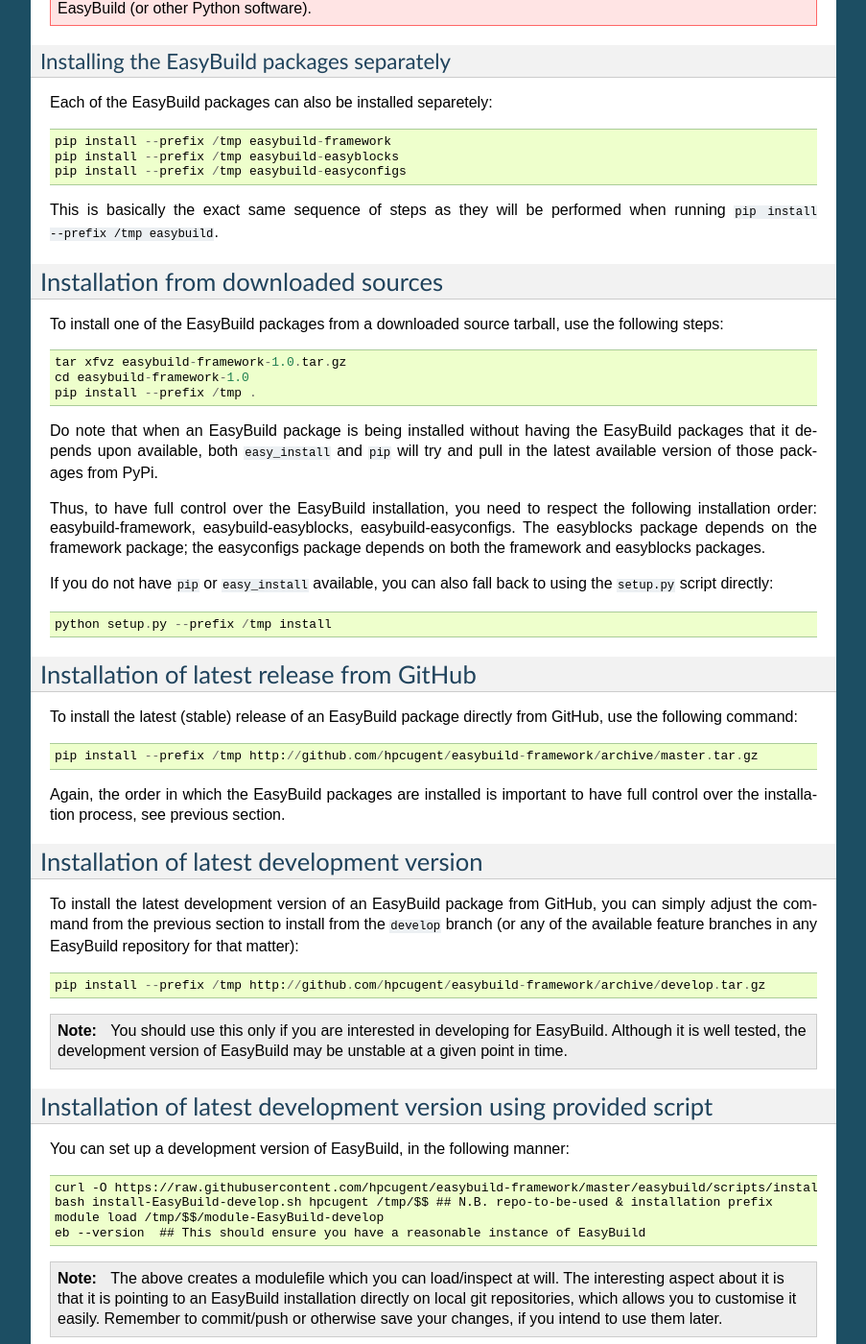
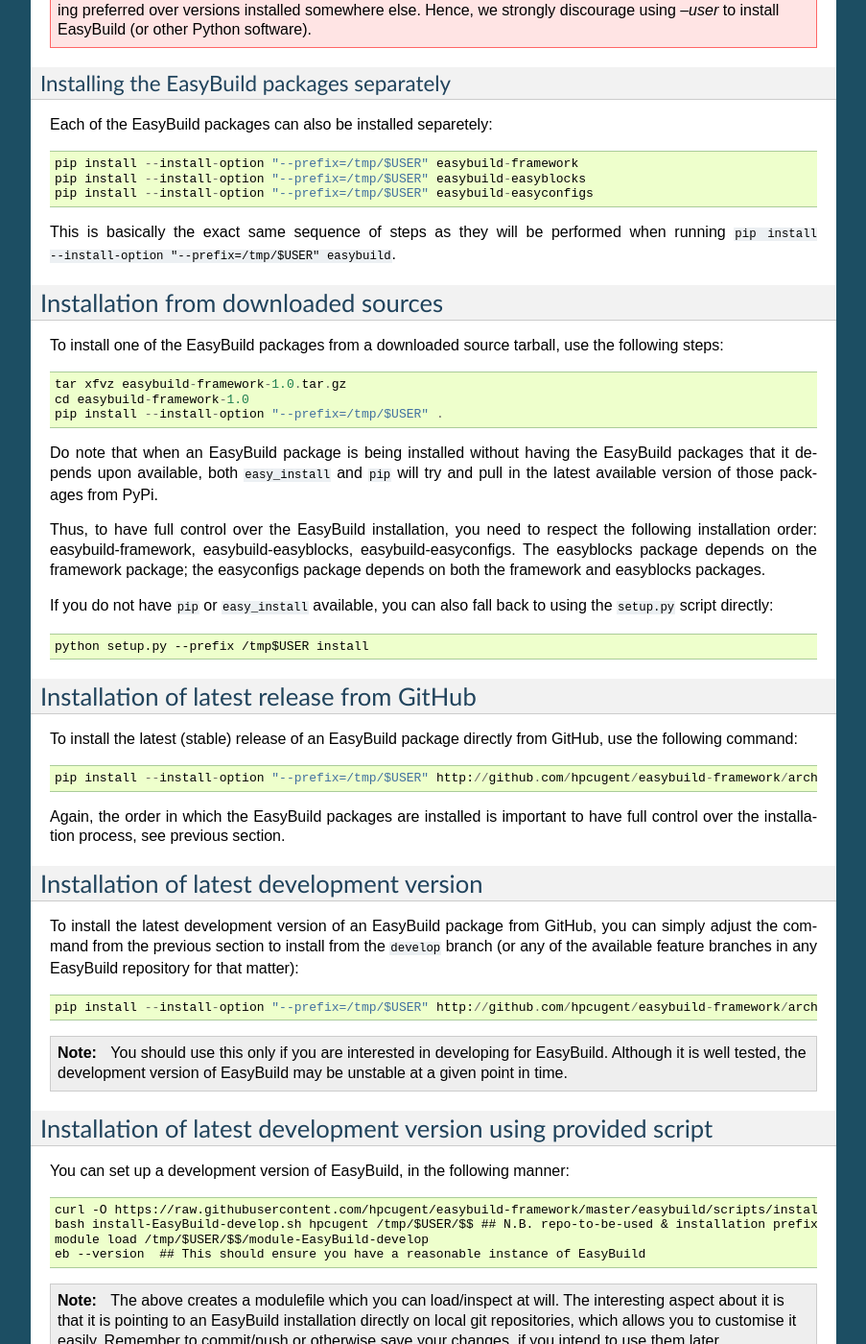
Before and after one commit to easybuilders/easybuild, a Sphinx documentation site: the page built from docs/Installation_Alternative.rst, in a window 1280 px wide and 1400 px high, scrolled down 1458 px. Shown: the whole window at 96% size, without its empty margins (198-1101 px from the left). Built offline with Sphinx 7.4.7, drawn with Linux system fonts in a browser that asks for light colours; some of the changed text lies outside the part shown.

Commit message:
fix pip installation prefix install option

```diff
--- a/docs/Installation_Alternative.rst
+++ b/docs/Installation_Alternative.rst
@@ -36,13 +36,13 @@
 
 -  using ``easy_install`` (old tool, but still works)::
 
-       easy_install --prefix /tmp easybuild
+       easy_install --prefix /tmp/$USER easybuild
 
 -  using ``pip`` (more recent and better installation tool for Python software)::
 
-       pip install --prefix /tmp easybuild
+       pip install --install-option "--prefix=/tmp/$USER" easybuild
 
-The ``--prefix /tmp`` part in these commands allows you to install EasyBuild without admin rights into ``/tmp``.
+The ``--prefix /tmp/$USER`` part in these commands allows you to install EasyBuild without admin rights into ``/tmp/$USER``.
 
 
 Adjusting ``$PATH`` and ``$PYTHONPATH`` environment variables
@@ -55,8 +55,8 @@
 
 .. code:: bash
 
-    export PATH=/tmp/bin:$PATH
-    export PYTHONPATH=/tmp/lib/python2.7/site-packages:$PYTHONPATH
+    export PATH=/tmp/$USER/bin:$PATH
+    export PYTHONPATH=/tmp/$USER/lib/python2.7/site-packages:$PYTHONPATH
 
 .. tip::
 
@@ -64,14 +64,14 @@
   environment variable for a given installation prefix, you can use the
   following command::
 
-    python -c "import distutils.sysconfig; print distutils.sysconfig.get_python_lib(prefix='/tmp');"
+    python -c "import distutils.sysconfig; print distutils.sysconfig.get_python_lib(prefix='/tmp$USER/');"
 
 
 Install with admin rights
 ^^^^^^^^^^^^^^^^^^^^^^^^^
 
 If you do have admin rights on the system where you want to install
-EasyBuild, you can simply omit the ``--prefix /tmp``
+EasyBuild, you can simply omit the ``--prefix /tmp$USER/``
 to have EasyBuild installed system-wide. In that case, you do not need
 to touch the ``$PATH`` or ``$PYTHONPATH`` environment variables since
 the ``eb`` command will be installed in one of the default paths.
@@ -102,12 +102,12 @@
 
 Each of the EasyBuild packages can also be installed separetely::
 
-    pip install --prefix /tmp easybuild-framework
-    pip install --prefix /tmp easybuild-easyblocks
-    pip install --prefix /tmp easybuild-easyconfigs
+    pip install --install-option "--prefix=/tmp/$USER" easybuild-framework
+    pip install --install-option "--prefix=/tmp/$USER" easybuild-easyblocks
+    pip install --install-option "--prefix=/tmp/$USER" easybuild-easyconfigs
 
 This is basically the exact same sequence of steps as they will be
-performed when running ``pip install --prefix /tmp easybuild``.
+performed when running ``pip install --install-option "--prefix=/tmp/$USER" easybuild``.
 
 Installation from downloaded sources
 ~~~~~~~~~~~~~~~~~~~~~~~~~~~~~~~~~~~~
@@ -117,7 +117,7 @@
 
     tar xfvz easybuild-framework-1.0.tar.gz
     cd easybuild-framework-1.0
-    pip install --prefix /tmp .
+    pip install --install-option "--prefix=/tmp/$USER" .
 
 Do note that when an EasyBuild package is being installed without
 having the EasyBuild packages that it depends upon available,
@@ -133,7 +133,7 @@
 If you do not have ``pip`` or ``easy_install`` available, you can also
 fall back to using the ``setup.py`` script directly::
 
-    python setup.py --prefix /tmp install
+    python setup.py --prefix /tmp$USER install
 
 
 Installation of latest release from GitHub
@@ -142,7 +142,7 @@
 To install the latest (stable) release of an EasyBuild package directly
 from GitHub, use the following command::
 
-    pip install --prefix /tmp http://github.com/hpcugent/easybuild-framework/archive/master.tar.gz
+    pip install --install-option "--prefix=/tmp/$USER" http://github.com/hpcugent/easybuild-framework/archive/master.tar.gz
 
 Again, the order in which the EasyBuild packages are installed is
 important to have full control over the installation process, see
@@ -157,7 +157,7 @@
 any of the available feature branches in any
 EasyBuild repository for that matter)::
 
-    pip install --prefix /tmp http://github.com/hpcugent/easybuild-framework/archive/develop.tar.gz
+    pip install --install-option "--prefix=/tmp/$USER" http://github.com/hpcugent/easybuild-framework/archive/develop.tar.gz
 
 .. note::
   You should use this only if you are interested in developing for EasyBuild.
@@ -169,8 +169,8 @@
 You can set up a development version of EasyBuild, in the following manner::
 
     curl -O https://raw.githubusercontent.com/hpcugent/easybuild-framework/master/easybuild/scripts/install-EasyBuild-develop.sh
-    bash install-EasyBuild-develop.sh hpcugent /tmp/$$ ## N.B. repo-to-be-used & installation prefix
-    module load /tmp/$$/module-EasyBuild-develop
+    bash install-EasyBuild-develop.sh hpcugent /tmp/$USER/$$ ## N.B. repo-to-be-used & installation prefix
+    module load /tmp/$USER/$$/module-EasyBuild-develop
     eb --version  ## This should ensure you have a reasonable instance of EasyBuild
 
 .. note:: The above creates a modulefile which you can load/inspect at will.
```
